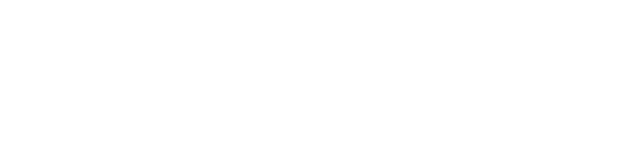
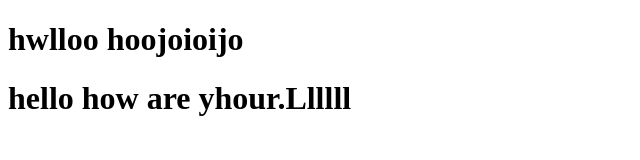
Before and after one commit to sadimahmud84/secondfile, a plain HTML site: page index.html in a window 1280 px wide. Shown: the whole page, without its empty margins (0-640 px from the left). Drawn offline with Linux system fonts and the light colour scheme.

Commit message:
my second commit

```diff
--- a/index.html
+++ b/index.html
@@ -6,7 +6,8 @@
     <title>Document</title>
 </head>
 <body>
-
+    <h1>hwlloo hoojoioijo</h1>
+    <h1> hello how are yhour.Llllll</h1>
 
 </body>
 </html>
```
